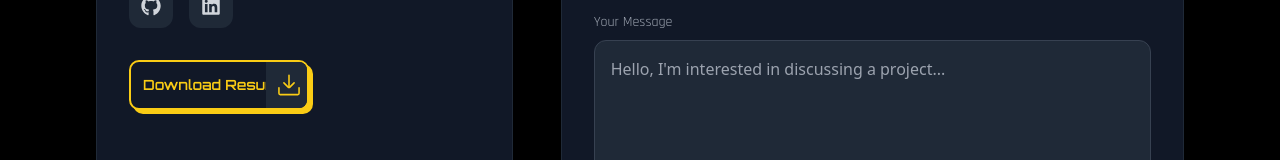
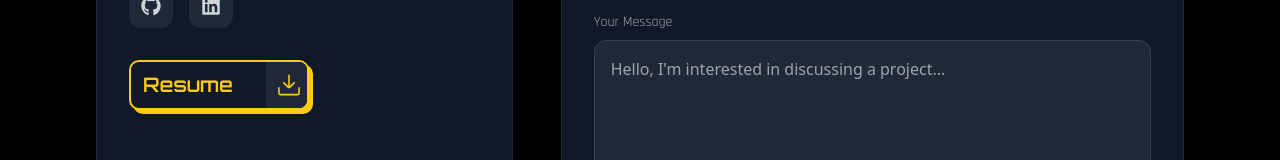
Before and after one commit to ubet123/MY-Portfolio, a React (Vite) app in the folder portfolio/: page / in a window 1280 px wide. Shown: the part 3644-3804 px from the top of the page. Built offline with nearby package versions, Linux system fonts and the light colour scheme; a web font is replaced by a local one.

Commit message:
backend hosting changes

```diff
--- a/portfolio/src/components/DownloadButton.jsx
+++ b/portfolio/src/components/DownloadButton.jsx
@@ -9,7 +9,7 @@ const DownloadButton = ({ href, download }) => {
         download={download}
         className="button"
       >
-        <span className="button__text">Download Resume</span>
+        <span className="button__text">Resume</span>
         <span className="button__icon"><svg xmlns="http://www.w3.org/2000/svg" viewBox="0 0 35 35" id="bdd05811-e15d-428c-bb53-8661459f9307" data-name="Layer 2" className="svg"><path d="M17.5,22.131a1.249,1.249,0,0,1-1.25-1.25V2.187a1.25,1.25,0,0,1,2.5,0V20.881A1.25,1.25,0,0,1,17.5,22.131Z" /><path d="M17.5,22.693a3.189,3.189,0,0,1-2.262-.936L8.487,15.006a1.249,1.249,0,0,1,1.767-1.767l6.751,6.751a.7.7,0,0,0,.99,0l6.751-6.751a1.25,1.25,0,0,1,1.768,1.767l-6.752,6.751A3.191,3.191,0,0,1,17.5,22.693Z" /><path d="M31.436,34.063H3.564A3.318,3.318,0,0,1,.25,30.749V22.011a1.25,1.25,0,0,1,2.5,0v8.738a.815.815,0,0,0,.814.814H31.436a.815.815,0,0,0,.814-.814V22.011a1.25,1.25,0,1,1,2.5,0v8.738A3.318,3.318,0,0,1,31.436,34.063Z" /></svg></span>
       </a>
     </StyledWrapper>
@@ -46,7 +46,7 @@ const StyledWrapper = styled.div`
     transform: translateX(12px);
     color: var(--font-color);
     font-weight: 600;
-    font-size: 14px;
+    font-size: 20px;
     white-space: nowrap;
   }
 
@@ -93,7 +93,7 @@ const StyledWrapper = styled.div`
     }
 
     .button .button__text {
-      font-size: 12px;
+      font-size: 52px;
       transform: translateX(10px);
     }
 
```
Also changed, not shown: 1 other file (tests, documents, lock files or other folders).
